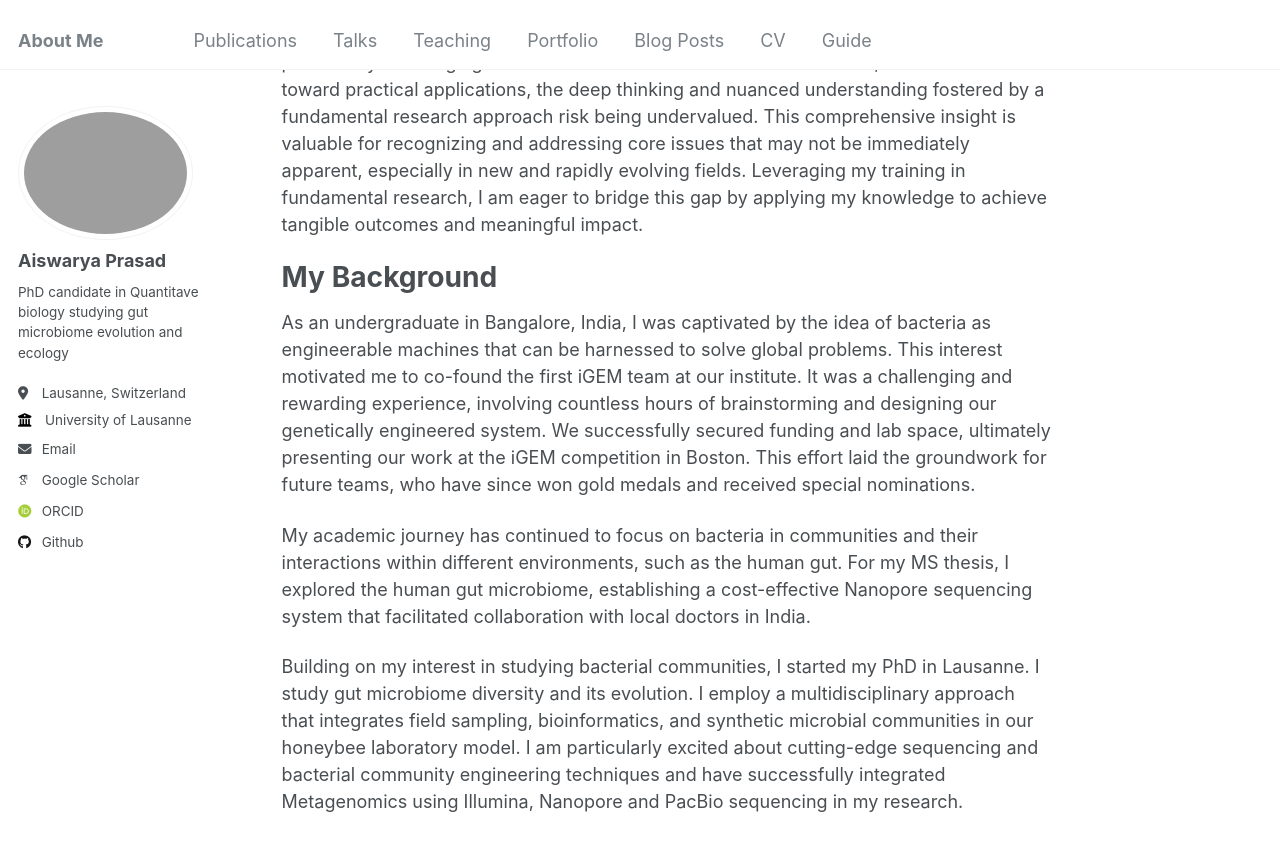
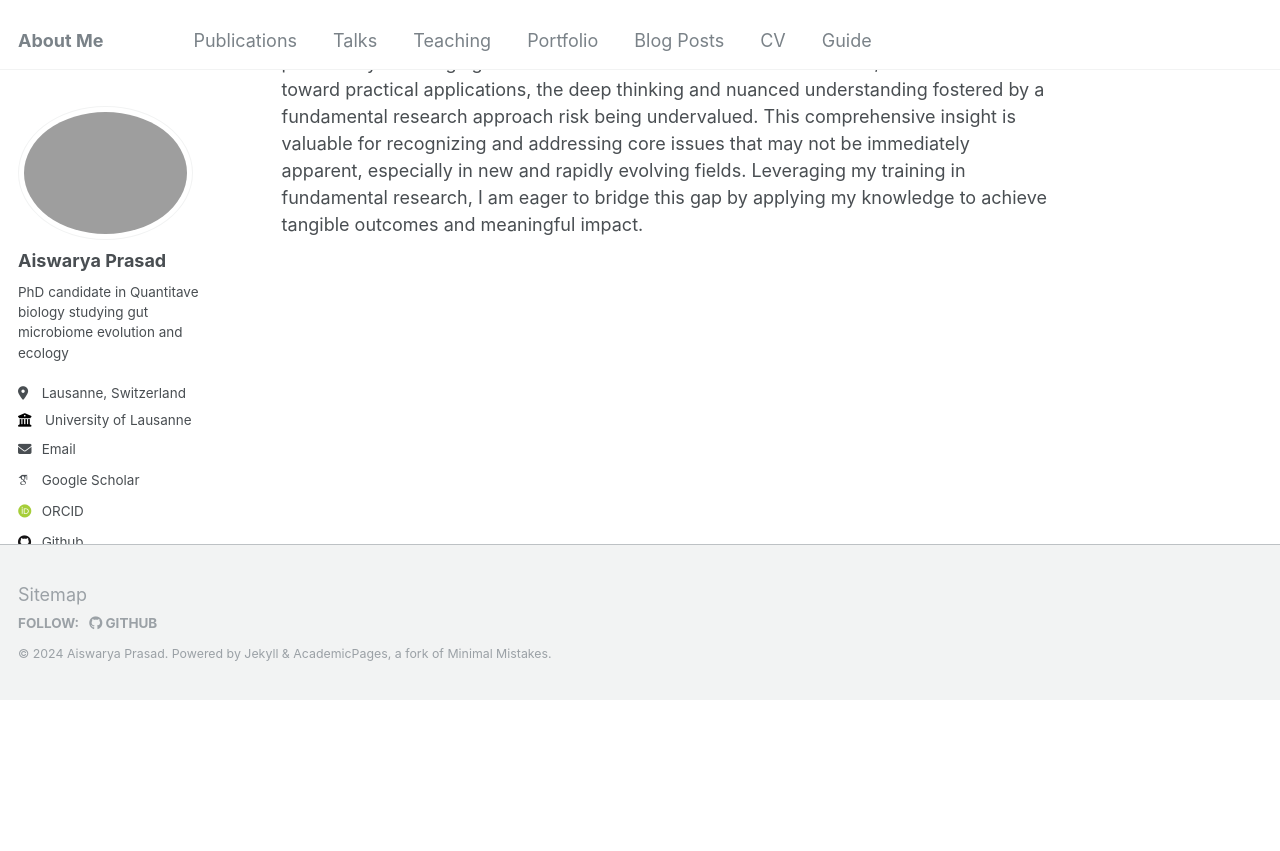
Before and after one commit to Aiswarya-prasad/aiswarya-prasad.github.io, a Jekyll site: the page built from _pages/about.md, in a window 1280 px wide and 900 px high, scrolled down 200 px. Shown: the top 851 px of the window. Built offline with Jekyll 4.4.1, drawn with Linux system fonts in a browser that asks for light colours; some web fonts are replaced; after the commit the page ends 900 px from its top, so only the background shows below that.

Commit message:
Syntax change, squash commit later or just ignore.

```diff
--- a/_pages/about.md
+++ b/_pages/about.md
@@ -11,10 +11,10 @@ redirect_from:
 
 We live in an era where biotechnology is advancing so rapidly that methods once unimaginable a decade ago are now routine. This acceleration opens up vast opportunities for translating discoveries into novel therapies and sustainable solutions, particularly in emerging fields such as microbiome research. However, as the focus shifts toward practical applications, the deep thinking and nuanced understanding fostered by a fundamental research approach risk being undervalued. This comprehensive insight is valuable for recognizing and addressing core issues that may not be immediately apparent, especially in new and rapidly evolving fields. Leveraging my training in fundamental research, I am eager to bridge this gap by applying my knowledge to achieve tangible outcomes and meaningful impact.
 
-# My Background
+<!-- # My Background
 
 As an undergraduate in Bangalore, India, I was captivated by the idea of bacteria as engineerable machines that can be harnessed to solve global problems. This interest motivated me to co-found the first iGEM team at our institute. It was a challenging and rewarding experience, involving countless hours of brainstorming and designing our genetically engineered system. We successfully secured funding and lab space, ultimately presenting our work at the iGEM competition in Boston. This effort laid the groundwork for future teams, who have since won gold medals and received special nominations.
 
 My academic journey has continued to focus on bacteria in communities and their interactions within different environments, such as the human gut. For my MS thesis, I explored the human gut microbiome, establishing a cost-effective Nanopore sequencing system that facilitated collaboration with local doctors in India.
 
-Building on my interest in studying bacterial communities, I started my PhD in Lausanne. I study gut microbiome diversity and its evolution. I employ a multidisciplinary approach that integrates field sampling, bioinformatics, and synthetic microbial communities in our honeybee laboratory model. I am particularly excited about cutting-edge sequencing and bacterial community engineering techniques and have successfully integrated Metagenomics using Illumina, Nanopore and PacBio sequencing in my research.
+Building on my interest in studying bacterial communities, I started my PhD in Lausanne. I study gut microbiome diversity and its evolution. I employ a multidisciplinary approach that integrates field sampling, bioinformatics, and synthetic microbial communities in our honeybee laboratory model. I am particularly excited about cutting-edge sequencing and bacterial community engineering techniques and have successfully integrated Metagenomics using Illumina, Nanopore and PacBio sequencing in my research. -->
```
